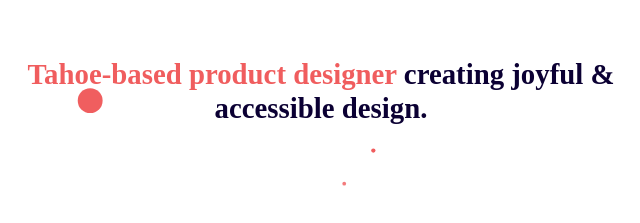
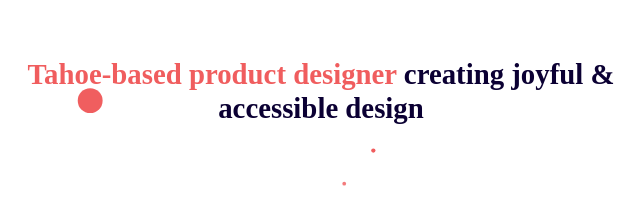
Before and after one commit to rubyana-lyon/rubyana-lyon.github.io, a plain HTML site: page index.html in a window 1280 px wide. Shown: the part 378-601 px from the top of the page, 319-959 px from the left. Drawn offline with nearby package versions, Linux system fonts and the light colour scheme; a web font is replaced by a local one.

Commit message:
remove homepage period

```diff
--- a/index.html
+++ b/index.html
@@ -66,7 +66,7 @@
           <img src="images/logo2.png" alt="" />
           <h1>
             <span class="orange-d">Tahoe-based product designer </span>creating joyful & accessible
-            design.
+            design
           </h1>
         </div>
       </div>
```
